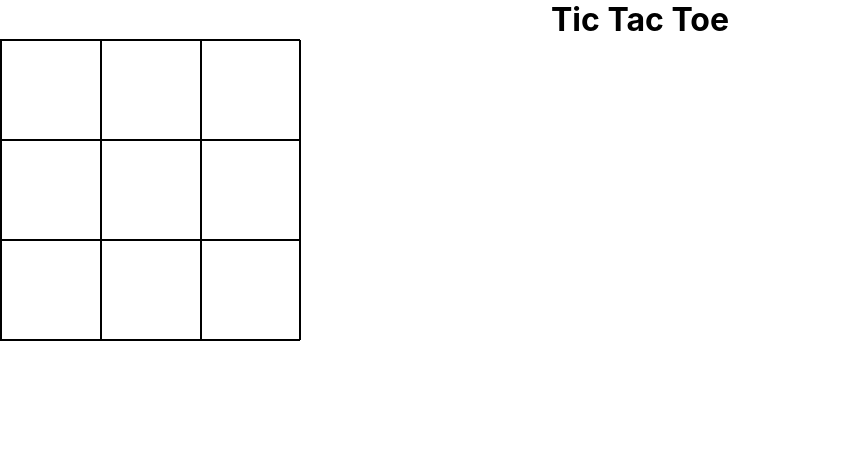
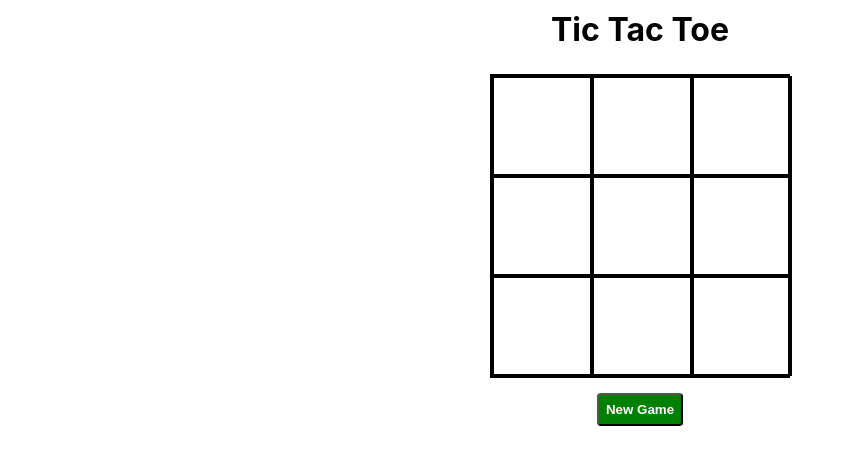
Before and after one commit to toihirhalim/tictactoe-react-redux, a React (Create React App) app: page / in a window 1280 px wide. Shown: the top 464 px of the page, without its empty margins (0-855 px from the left). Built offline with nearby package versions, Linux system fonts and the light colour scheme.

Commit message:
center the board posotion and new game btn

```diff
--- a/src/App.css
+++ b/src/App.css
@@ -2,14 +2,36 @@
   text-align: center;
 }
 
+.title {
+  padding: 10px;
+}
+
 .board, .case {
-  border: 1px solid black;
+  border: 2px solid black;
+}
+
+.game {
+  min-width: 300px;
+  width: 50%;
+  margin: auto;
+  margin-top: 15px;
+}
+
+.new-game {
+  margin-top: 15px;
+}
+
+.new-game button {
+  background-color: green;
+  color: white;
+  border-radius: 5%/10%;
 }
 
 .board{
   display: grid;
   grid-template-columns: repeat(3, 100px);
   width: 300px;
+  margin: auto;
 }
 
 .case {
@@ -20,5 +42,5 @@
 }
 
 .red-border {
-  border: 1px solid red;
+  border: 2px solid rgb(0, 255, 115);
 }
--- a/src/App.js
+++ b/src/App.js
@@ -1,12 +1,12 @@
 import './App.css';
-import Board from './components/Board'
+import Game from './components/Game'
 
 function App() {
   return (
     <div className="App">
-      <h1>Tic Tac Toe</h1>
+      <h1 className="title">Tic Tac Toe</h1>
 
-      <Board />
+      <Game />
 
     </div>
   );
--- /dev/null
+++ b/src/components/Game.js
@@ -0,0 +1,17 @@
+import React from 'react'
+import Board from './Board'
+import { useDispatch } from 'react-redux'
+import { resetGame } from '../actions'
+
+export default function Game() {
+    const dispatch = useDispatch()
+
+    return (
+        <div className="game">
+            <Board />
+            <div className="new-game">
+                <button onClick={e => dispatch(resetGame())}>New Game</button>
+            </div>
+        </div>
+    )
+}
--- a/src/index.css
+++ b/src/index.css
@@ -17,3 +17,8 @@ code {
   font-family: source-code-pro, Menlo, Monaco, Consolas, 'Courier New',
     monospace;
 }
+
+button {
+  padding: 7px;
+  font-weight: bold;
+}
```
